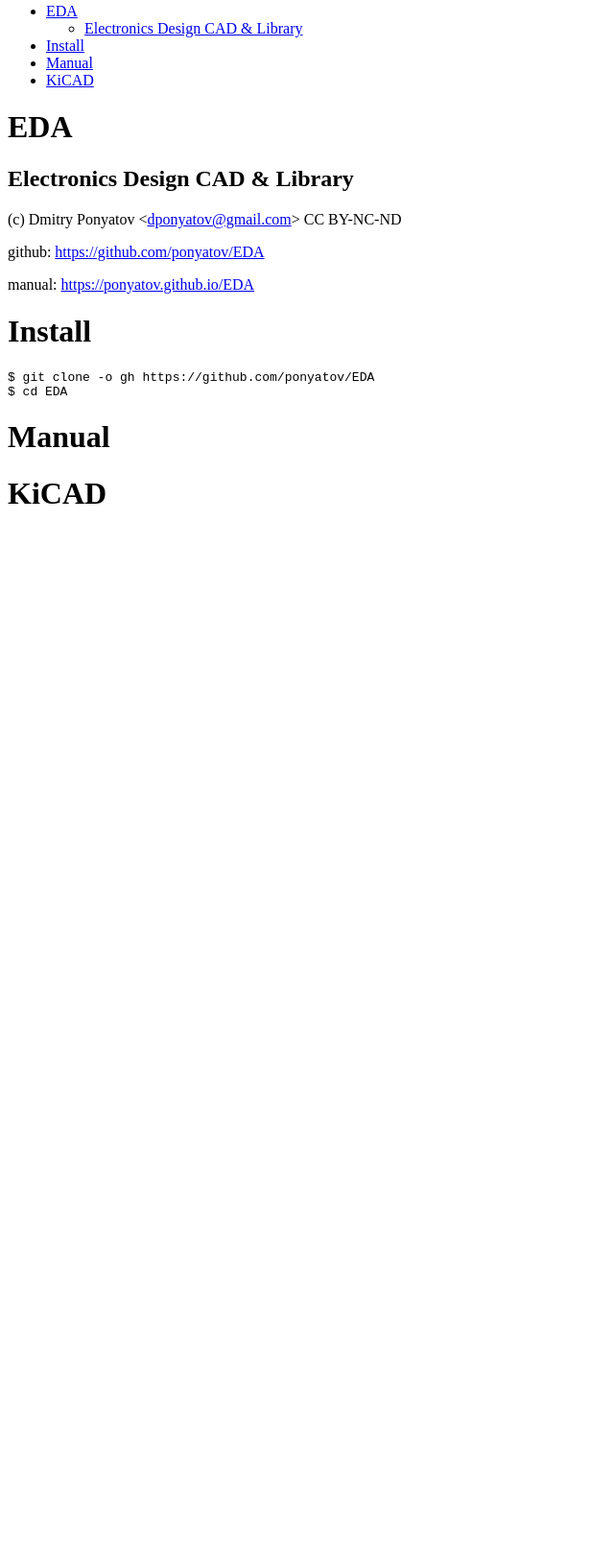
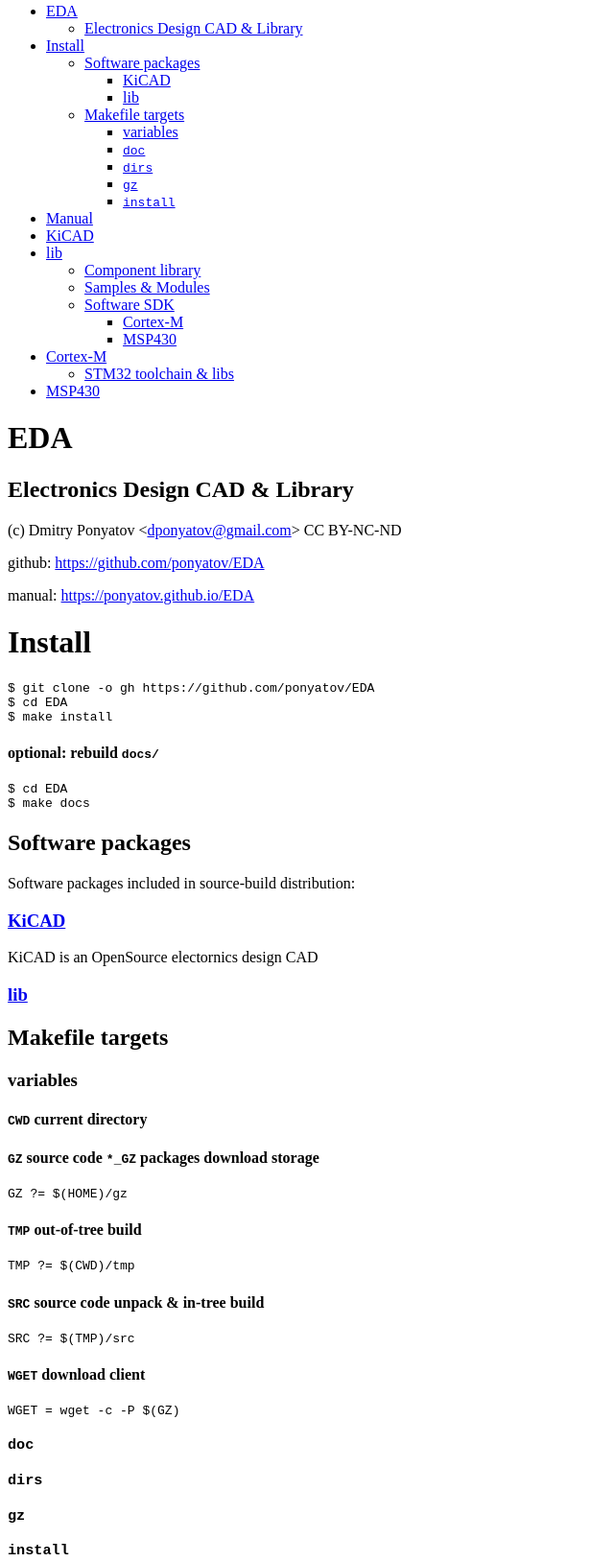
Before and after one commit to ponyatov/EDA, a plain HTML site: page docs/index.html in a window 1280 px wide. Shown: the part 13-1641 px from the top of the page at 96% size, without its empty margins (0-640 px from the left). Before the commit the page ends 800 px from the top, so only its background shows below. Drawn offline with Linux system fonts and the light colour scheme.

Commit message:
Signed-off-by: Dmitry Ponyatov <dponyatov@gmail.com>

```diff
--- a/docs/index.html
+++ b/docs/index.html
@@ -13,9 +13,33 @@
 <li><a href="#eda">EDA</a><ul>
 <li><a href="#electronics-design-cad-library">Electronics Design CAD &amp; Library</a></li>
 </ul></li>
-<li><a href="#install">Install</a></li>
+<li><a href="#install">Install</a><ul>
+<li><a href="#software-packages">Software packages</a><ul>
+<li><a href="#kicad"><a href="#kicad-1">KiCAD</a></a></li>
+<li><a href="#lib"><a href="#lib-1">lib</a></a></li>
+</ul></li>
+<li><a href="#makefile-targets">Makefile targets</a><ul>
+<li><a href="#variables">variables</a></li>
+<li><a href="#doc"><code>doc</code></a></li>
+<li><a href="#dirs"><code>dirs</code></a></li>
+<li><a href="#gz"><code>gz</code></a></li>
+<li><a href="#install-1"><code>install</code></a></li>
+</ul></li>
+</ul></li>
 <li><a href="#manual">Manual</a></li>
-<li><a href="#kicad">KiCAD</a></li>
+<li><a href="#kicad-1">KiCAD</a></li>
+<li><a href="#lib-1">lib</a><ul>
+<li><a href="#component-library">Component library</a></li>
+<li><a href="#samples-modules">Samples &amp; Modules</a></li>
+<li><a href="#software-sdk">Software SDK</a><ul>
+<li><a href="#cortex-m"><a href="#cortex-m-1">Cortex-M</a></a></li>
+<li><a href="#msp430"><a href="#msp430-1">MSP430</a></a></li>
+</ul></li>
+</ul></li>
+<li><a href="#cortex-m-1">Cortex-M</a><ul>
+<li><a href="#stm32-toolchain-libs">STM32 toolchain &amp; libs</a></li>
+</ul></li>
+<li><a href="#msp430-1">MSP430</a></li>
 </ul>
 </div>
 <h1 id="eda">EDA</h1>
@@ -25,8 +49,43 @@
 <p>manual: <a href="https://ponyatov.github.io/EDA" class="uri">https://ponyatov.github.io/EDA</a></p>
 <h1 id="install">Install</h1>
 <pre><code>$ git clone -o gh https://github.com/ponyatov/EDA
-$ cd EDA</code></pre>
+$ cd EDA
+$ make install</code></pre>
+<h4 id="optional-rebuild-docs">optional: rebuild <code>docs/</code></h4>
+<pre><code>$ cd EDA
+$ make docs</code></pre>
+<h2 id="software-packages">Software packages</h2>
+<p>Software packages included in source-build distribution:</p>
+<h3 id="kicad"><a href="#kicad-1">KiCAD</a></h3>
+<p>KiCAD is an OpenSource electornics design CAD</p>
+<h3 id="lib"><a href="#lib-1">lib</a></h3>
+<h2 id="makefile-targets">Makefile targets</h2>
+<h3 id="variables">variables</h3>
+<h4 id="cwd-current-directory"><code>CWD</code> current directory</h4>
+<h4 id="gz-source-code-_gz-packages-download-storage"><code>GZ</code> source code <code>*_GZ</code> packages download storage</h4>
+<pre><code>GZ ?= $(HOME)/gz</code></pre>
+<h4 id="tmp-out-of-tree-build"><code>TMP</code> out-of-tree build</h4>
+<pre><code>TMP ?= $(CWD)/tmp</code></pre>
+<h4 id="src-source-code-unpack-in-tree-build"><code>SRC</code> source code unpack &amp; in-tree build</h4>
+<pre><code>SRC ?= $(TMP)/src</code></pre>
+<h4 id="wget-download-client"><code>WGET</code> download client</h4>
+<pre><code>WGET = wget -c -P $(GZ)</code></pre>
+<h3 id="doc"><code>doc</code></h3>
+<h3 id="dirs"><code>dirs</code></h3>
+<h3 id="gz"><code>gz</code></h3>
+<h3 id="install-1"><code>install</code></h3>
 <h1 id="manual">Manual</h1>
-<h1 id="kicad">KiCAD</h1>
+<h1 id="kicad-1">KiCAD</h1>
+<h1 id="lib-1">lib</h1>
+<h2 id="component-library">Component library</h2>
+<p>Schematics &amp; PCB components library</p>
+<h2 id="samples-modules">Samples &amp; Modules</h2>
+<p>Some prerouted PCB modules widely used in hobby &amp; profesional work.</p>
+<h2 id="software-sdk">Software SDK</h2>
+<h3 id="cortex-m"><a href="#cortex-m-1">Cortex-M</a></h3>
+<h3 id="msp430"><a href="#msp430-1">MSP430</a></h3>
+<h1 id="cortex-m-1">Cortex-M</h1>
+<h2 id="stm32-toolchain-libs">STM32 toolchain &amp; libs</h2>
+<h1 id="msp430-1">MSP430</h1>
 </body>
 </html>
```
Also changed, not shown: 9 other files.
